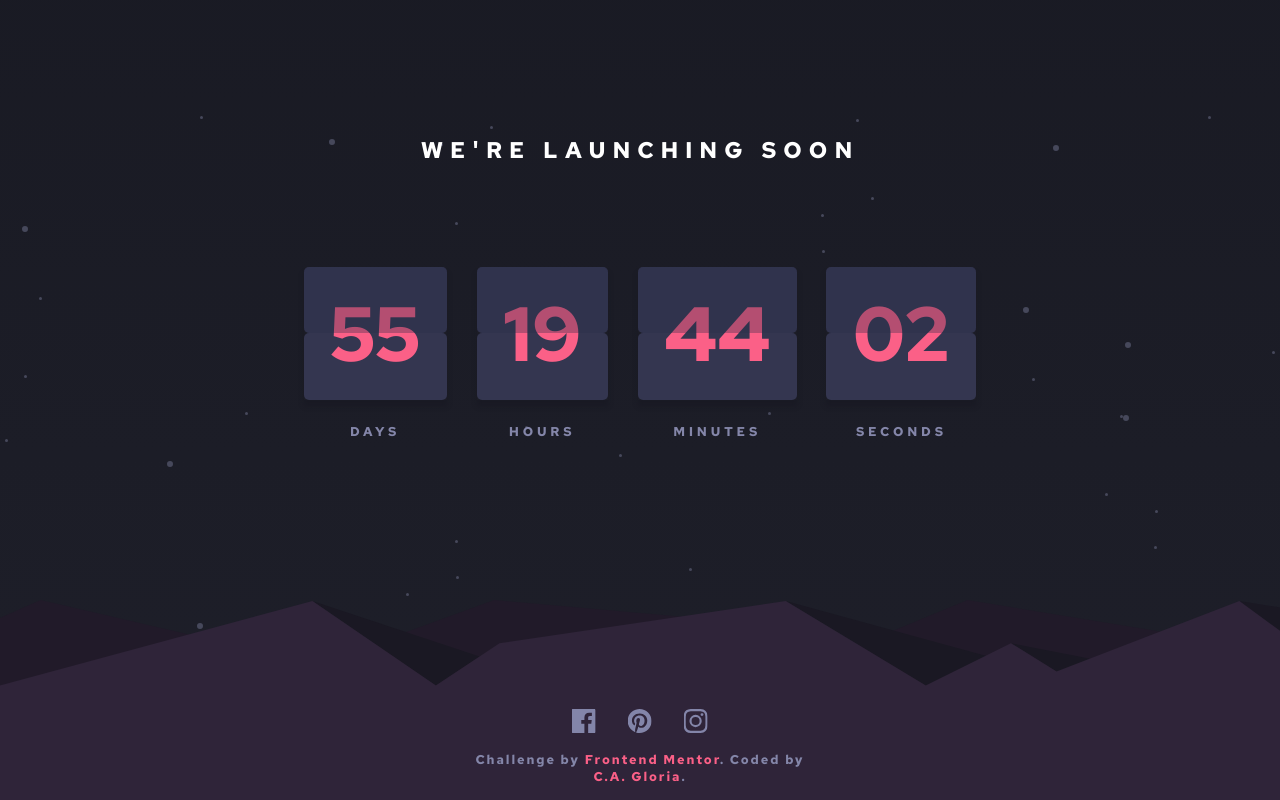
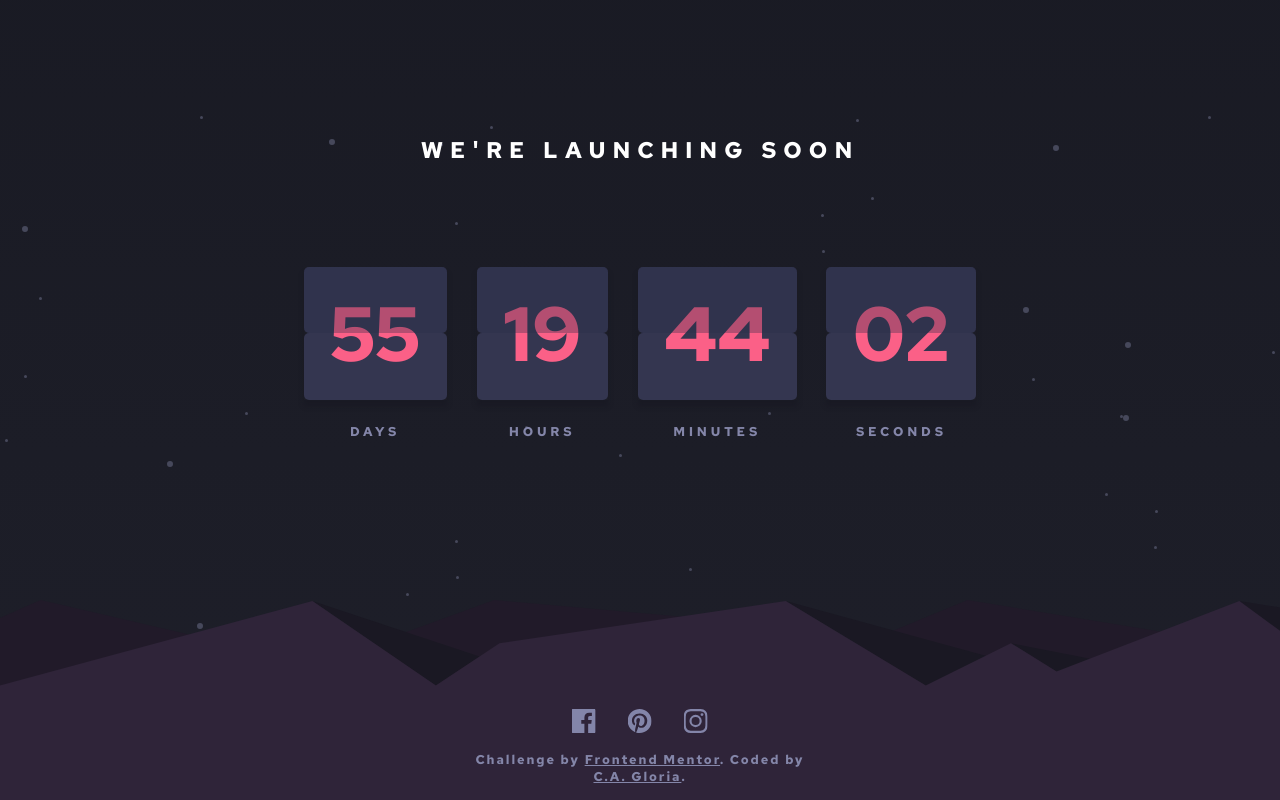
Before and after one commit to cagloria/launch-countdown-timer, a React (Create React App) app: page / in a window 1280 px wide. Built offline with nearby package versions, Linux system fonts and the light colour scheme.

Commit message:
Added hover and active states to text links

```diff
--- a/src/components/Count.js
+++ b/src/components/Count.js
@@ -46,6 +46,8 @@ const Shadow = styled.div`
     z-index: 9;
 `;
 
+// TODO: Set card to flip on time change
+
 const Label = styled.p`
     text-transform: uppercase;
     color: ${primary.gray};
--- a/src/components/Footer.js
+++ b/src/components/Footer.js
@@ -37,6 +37,7 @@ export default function Footer() {
     return (
         <Container>
             <LinksContainer>
+            {/* TODO: Add hover/active icon link state */}
                 <a href="https://www.facebook.com/">
                     <img src={facebook} alt="Facebook" />
                 </a>
--- a/src/components/Themes.js
+++ b/src/components/Themes.js
@@ -45,8 +45,16 @@ export const GlobalStyles = createGlobalStyle`
     }
 
     a {
-        color: ${primary.red};
-        text-decoration: none;
+        color: ${primary.gray};
+        transition: color 0.3s ease-out;
+
+        &:hover {
+            color: ${primary.red};
+        }
+
+        &:active {
+            color: ${neutral.white};
+        }
     }
 
     h1 {
```
